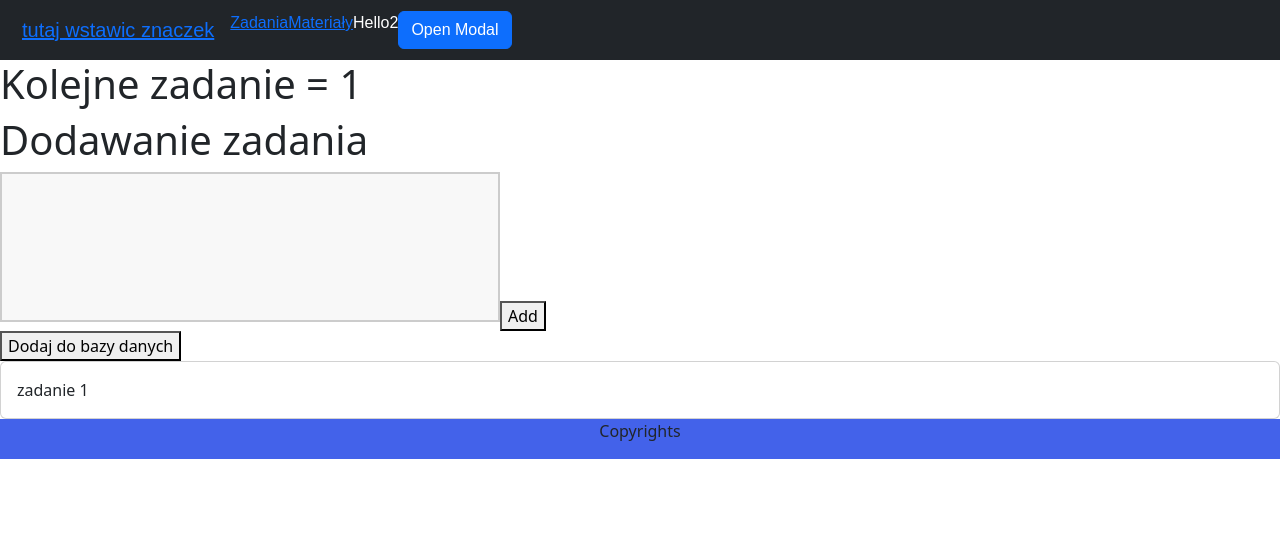
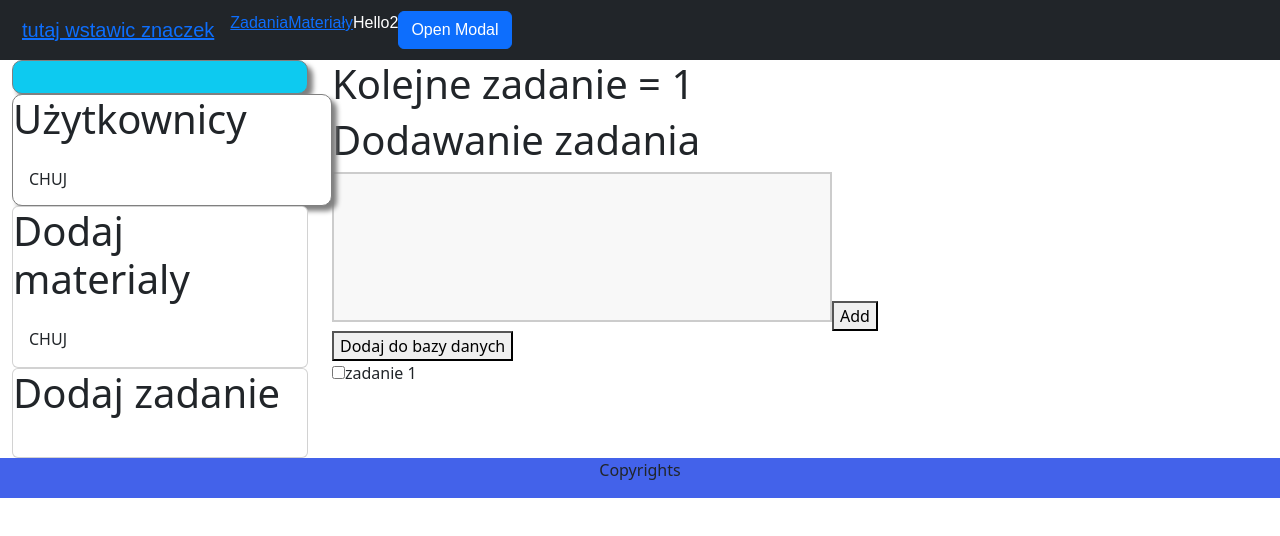
Before and after one commit to Arekzone/algo_website, a React (Create React App) app: page /admin in a window 1280 px wide. Shown: the top 536 px of the page. Built offline with nearby package versions, Linux system fonts and the light colour scheme; no server answers.

Commit message:
before admin UI

```diff
--- a/package.json
+++ b/package.json
@@ -3,6 +3,9 @@
   "version": "0.1.0",
   "private": true,
   "dependencies": {
+    "@emotion/react": "^11.10.5",
+    "@emotion/styled": "^11.10.5",
+    "@mui/material": "^5.11.3",
     "@testing-library/jest-dom": "^5.16.5",
     "@testing-library/react": "^13.4.0",
     "@testing-library/user-event": "^13.5.0",
--- a/src/App.js
+++ b/src/App.js
@@ -6,9 +6,10 @@ import {React ,useEffect,useState} from "react";
 import Zadania from './Components/Zadania.js';
 import Materiały from "./Components/Materiały.js";
 import api from './api/posts.js';
-import PanelAdmina from "./Components/PanelAdmina.js";
+import PanelAdmina from "./ComponentyAdmin/PanelAdmina.js";
 import ZadaniaDetails from "./Components/ZadaniaDetails.js";
 import ZadaniaDetails5 from "./Components/ZadaniaDetails5.js";
+import ShowAllUsers from "./ComponentyAdmin/ShowAllUsers.js";
 
 
 function App() {
@@ -16,6 +17,7 @@ function App() {
   const [isOpen, setIsOpen] = useState(false);
   const [kategorie,setKategorie]=useState([]);
   const [zadania,setZadania]=useState([]);
+
 
 
   useEffect(()=>{
@@ -57,6 +59,8 @@ function App() {
 
 
 
+
+
   return (
 
     <BrowserRouter>
--- a/src/Components/Header.js
+++ b/src/Components/Header.js
@@ -4,7 +4,7 @@ import {Card, Col, ModalBody, ModalFooter, Nav, NavItem,Row,CardBody,NavLink, Na
   DropdownMenu,
   DropdownItem,
   NavbarText, Navbar, Input,Form,FormInput,Label,Button,Modal,ModalHeader, Jumbotron, FormGroup} from 'reactstrap';
-import {React, Component, useState} from 'react';
+import {React, Component, useState, useEffect} from 'react';
 import { Link } from 'react-router-dom';
 import Zadania from './Zadania.js';
 
@@ -14,6 +14,10 @@ function Header({isOpen, setIsOpen}){
 
   const [modal, setModal] = useState(false);
   const[username,setUserName]=useState('');
+  const [formData, setFormData] = useState({
+    title: "",
+    body: ""
+  })
 
         const mystyle = {
           color: "white",
@@ -56,12 +60,7 @@ function Header({isOpen, setIsOpen}){
                 toggle={toggle2}
                 >
                 <ModalBody>
-                <Form onSubmit={handleLogin}>
-                       <Label>UserName</Label>
-                       <Input type="text" id="username" name="username"
-                       innerRef={(input)=>setUserName(input)}/>
-                        <Button type="submit" value="submit" color="primary">Login</Button>
-                    </Form>
+
                 </ModalBody>
             </Modal>
 
--- a/src/Components/Materiały.js
+++ b/src/Components/Materiały.js
@@ -19,7 +19,6 @@ function Materialy({kategorie,setKategorie}){
             <Card key={kategoria.id} onClick={(e) => setSecondKategoria(kategoria)} >
                 <CardBody>
                    {kategoria.kategoria}
-
                 </CardBody>
 
             </Card>
@@ -38,6 +37,8 @@ function Materialy({kategorie,setKategorie}){
                             Treść
                         </CardHeader>
                         {kategoria1.text}
+                        <h2>{kategoria1.text}</h2>
+                        <p></p>
                 </div>
             </div>
         </div>
--- a/src/Components/PanelAdmina.js
+++ /dev/null
@@ -1,88 +0,0 @@
-import { useEffect } from 'react';
-import {React, Component, useState} from 'react';
-import {Card,CardBody} from 'reactstrap';
-import apiRequest from '../api/apiRequest.js';
-import axios from 'axios';
-
-function PanelAdmina({kategorie}){
-    const Post_API_URL = 'http://localhost:8080/createExercises';
-    const [addZadanie,setZadanie]=useState([])
-    const [items,setItems]=useState([{
-        id: 1,
-        checked: false,
-        item: 'zadanie 1'
-    }])
-
-    const mystyle = {
-        width: "500px",
-  height: "150px",
-  padding: "12px 20px",
-  border: "2px solid #ccc",
-  backgroundColor: "#f8f8f8",
-  fontSize: "16px",
-  resize: "none",
-      }
-
-
-
-
-      useEffect(() => {
-        items.pop(items[0]);
-    },[]);
-
-    const showitems = items.map((item)=>{
-        return(
-            <Card key={item.id}>
-            <CardBody>
-               {item.item}
-            </CardBody>
-        </Card>
-
-        )
-    })
-    const handleSubmit= async (e)=>{
-        axios({
-            url: Post_API_URL,
-            method: 'post',
-            data: items[1]
-          })
-          .then(function (response) {
-              // your action after success
-              console.log(response);
-          })
-          .catch(function (error) {
-             // your action on error success
-              console.log(error);
-          });
-    }
-
-
-        return(
-            <>
-            <h1>Kolejne zadanie = {items.length}</h1>
-            <h1>Dodawanie zadania</h1>
-            <div>  <textarea style={mystyle}
-                value={addZadanie}
-                onChange={e => setZadanie(e.target.value)}
-            />
-            <button onClick={() => {
-                setZadanie('')
-                items.push({
-                    id: items.length + 1,
-                    checked: false,
-                    item: addZadanie,
-                });
-            }}>Add</button></div>
-            <button onClick={(e)=>{handleSubmit()}}>Dodaj do bazy danych</button>
-            <div>
-            {showitems}
-            </div>
-            </>
-
-        )
-
-
-
-        }
-
-export default PanelAdmina;
--- /dev/null
+++ b/src/ComponentyAdmin/DodajZadanie.js
@@ -0,0 +1,84 @@
+import { useState, useEffect } from 'react';
+import axios from 'axios';
+
+function DodajZadanie() {
+    const Post_API_URL = 'http://localhost:8080/createExercises';
+    const [addZadanie,setZadanie]=useState([])
+    const [items,setItems]=useState([{
+        id: 1,
+        checked: false,
+        item: 'zadanie 1'
+    }])
+
+
+    const mystyle = {
+        width: "500px",
+  height: "150px",
+  padding: "12px 20px",
+  border: "2px solid #ccc",
+  backgroundColor: "#f8f8f8",
+  fontSize: "16px",
+  resize: "none",
+      }
+
+
+
+      useEffect(() => {
+        items.pop(items[0]);
+    },[]);
+
+  const showitems = items.map((item) => (
+    <div key={item.id}>
+      <input type="checkbox" checked={item.checked} />
+      <label>{item.item}</label>
+    </div>
+  ));
+  const handleSubmit= async (e)=>{
+    axios({
+        url: Post_API_URL,
+        method: 'post',
+        data: items[1]
+      })
+      .then(function (response) {
+          // your action after success
+          console.log(response);
+      })
+      .catch(function (error) {
+         // your action on error success
+          console.log(error);
+      });
+}
+
+  return (
+    <div>
+      <h1>Kolejne zadanie = {items.length}</h1>
+      <h1>Dodawanie zadania</h1>
+      <div>
+        <textarea
+          style={mystyle}
+          value={addZadanie}
+          onChange={(e) => setZadanie(e.target.value)}
+        />
+        <button
+          onClick={() => {
+            setZadanie('');
+            setItems([
+              ...items,
+              {
+                id: items.length + 1,
+                checked: false,
+                item: addZadanie,
+              },
+            ]);
+          }}
+        >
+          Add
+        </button>
+      </div>
+      <button onClick={(e) => handleSubmit()}>Dodaj do bazy danych</button>
+      <div>{showitems}</div>
+    </div>
+  );
+};
+
+export default DodajZadanie;
--- /dev/null
+++ b/src/ComponentyAdmin/PanelAdmina.js
@@ -0,0 +1,67 @@
+import { useEffect } from 'react';
+import {React, Component, useState} from 'react';
+import {Card,CardBody} from 'reactstrap';
+import apiRequest from '../api/apiRequest.js';
+import axios from 'axios';
+import { Link } from 'react-router-dom';
+import ShowAllUsers from './ShowAllUsers.js';
+import DodajZadanie from './DodajZadanie.js';
+
+function PanelAdmina({kategorie}){
+
+
+    const mystyle = {
+        width: "500px",
+  height: "150px",
+  padding: "12px 20px",
+  border: "2px solid #ccc",
+  backgroundColor: "#f8f8f8",
+  fontSize: "16px",
+  resize: "none",
+      }
+
+
+
+
+        return(
+            <div>
+                <div className="container-fluid">
+                    <div className='row'>
+                <div className='col-sm-3 first'>
+                <Card className='bg-info text-white'   style={{ border: '1px solid gray', borderRadius: '10px', boxShadow: '5px 5px 5px gray' }}>
+                    <CardBody>
+                   <ShowAllUsers></ShowAllUsers>
+                    </CardBody>
+                </Card>
+
+                <Card  style={{ height: '7rem',width:'20rem',border: '1px solid gray', borderRadius: '10px', boxShadow: '5px 5px 5px gray' }}>
+                    <h1>Użytkownicy</h1>
+                    <CardBody>CHUJ</CardBody>
+                </Card>
+
+                <Card>
+                    <h1>Dodaj materialy</h1>
+                    <CardBody>CHUJ</CardBody>
+                </Card>
+                <Card>
+                    <h1>Dodaj zadanie</h1>
+                    <CardBody></CardBody>
+                </Card>
+                </div>
+                <div class='col-sm-7'>
+           <DodajZadanie></DodajZadanie>
+            <div>
+
+            </div>
+            </div>
+            </div>
+            </div>
+            </div>
+
+        )
+
+
+
+        }
+
+export default PanelAdmina;
--- /dev/null
+++ b/src/ComponentyAdmin/ShowAllUsers.js
@@ -0,0 +1,20 @@
+import {useState,createContext,useContext} from 'react';
+import DodajZadanie from './DodajZadanie';
+const MyContext = createContext();
+function ShowAllUsers({users}){
+    const [hide, setHide] = useState(false);
+
+  const toggleHide = () => {
+    setHide((prevHide) => !prevHide);
+  };
+
+  return (
+    <MyContext.Provider value={{ hide, toggleHide }}>
+
+    </MyContext.Provider>
+  );
+};
+
+
+
+export default ShowAllUsers;
--- /dev/null
+++ b/src/index.css
@@ -0,0 +1,30 @@
+@import url('https://fonts.googleapis.com/css2?family=Noto+Sans:wght@200&display=swap');
+
+html,
+body,
+#root,
+.app,
+.content{
+    height: 100%;
+    width: 100%;
+    font-family: 'Noto Sans', sans-serif;
+}
+
+.app{
+    display: flex;
+    position: relative;
+}
+
+::-webkit-scrollbar{
+    width: 10px;
+}
+/* Track */
+::-webkit-scrollbar-track{
+    background: #858282;;
+}
+::-webkit-scrollbar-thumb{
+    background:#888;
+}
+::-webkit-scrollbar-track:hover{
+    background: #555;
+}
```
Also changed, not shown: src/Components/ZadaniaDetails5.js (+52 -10 lines), 1 other file (tests, documents, lock files or other folders).
